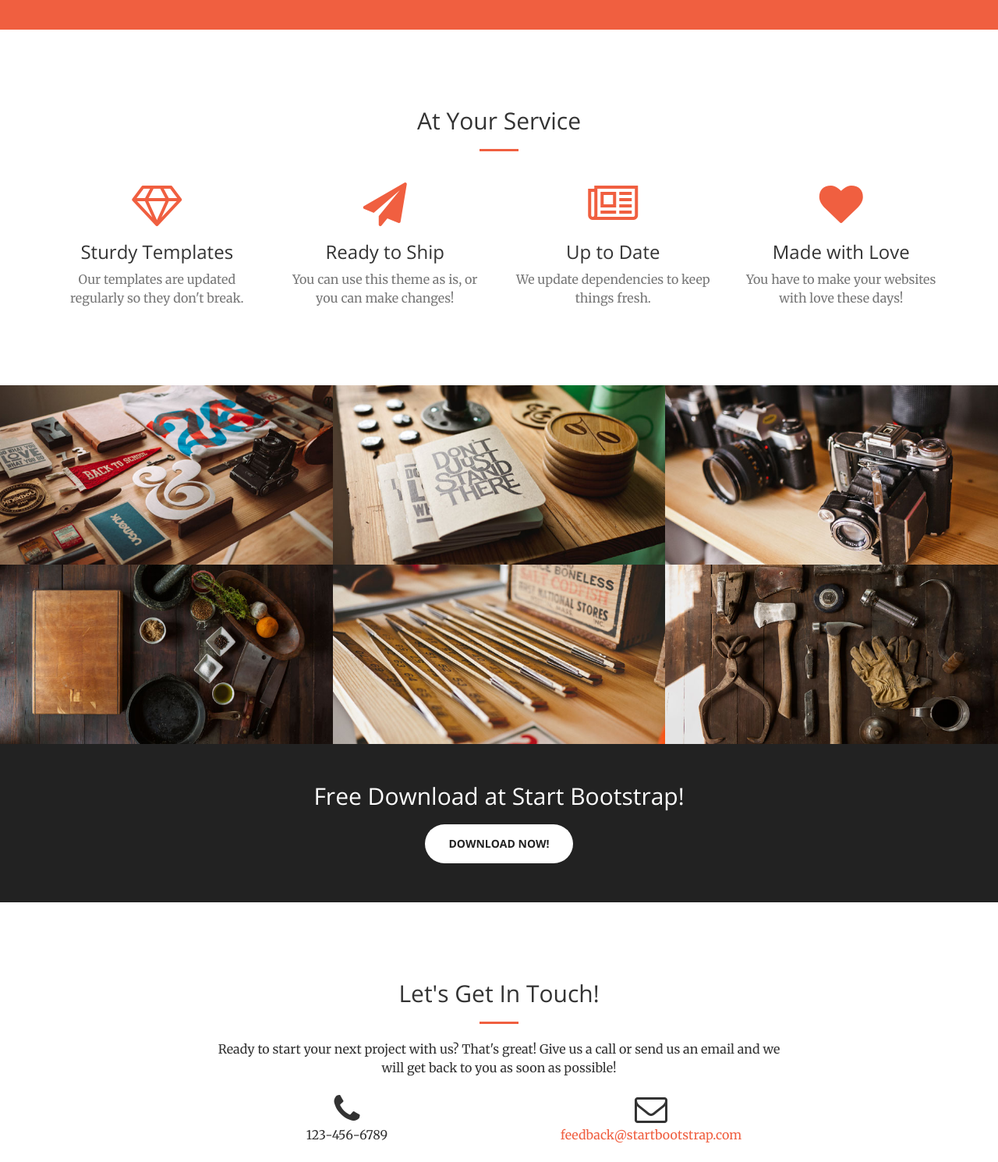
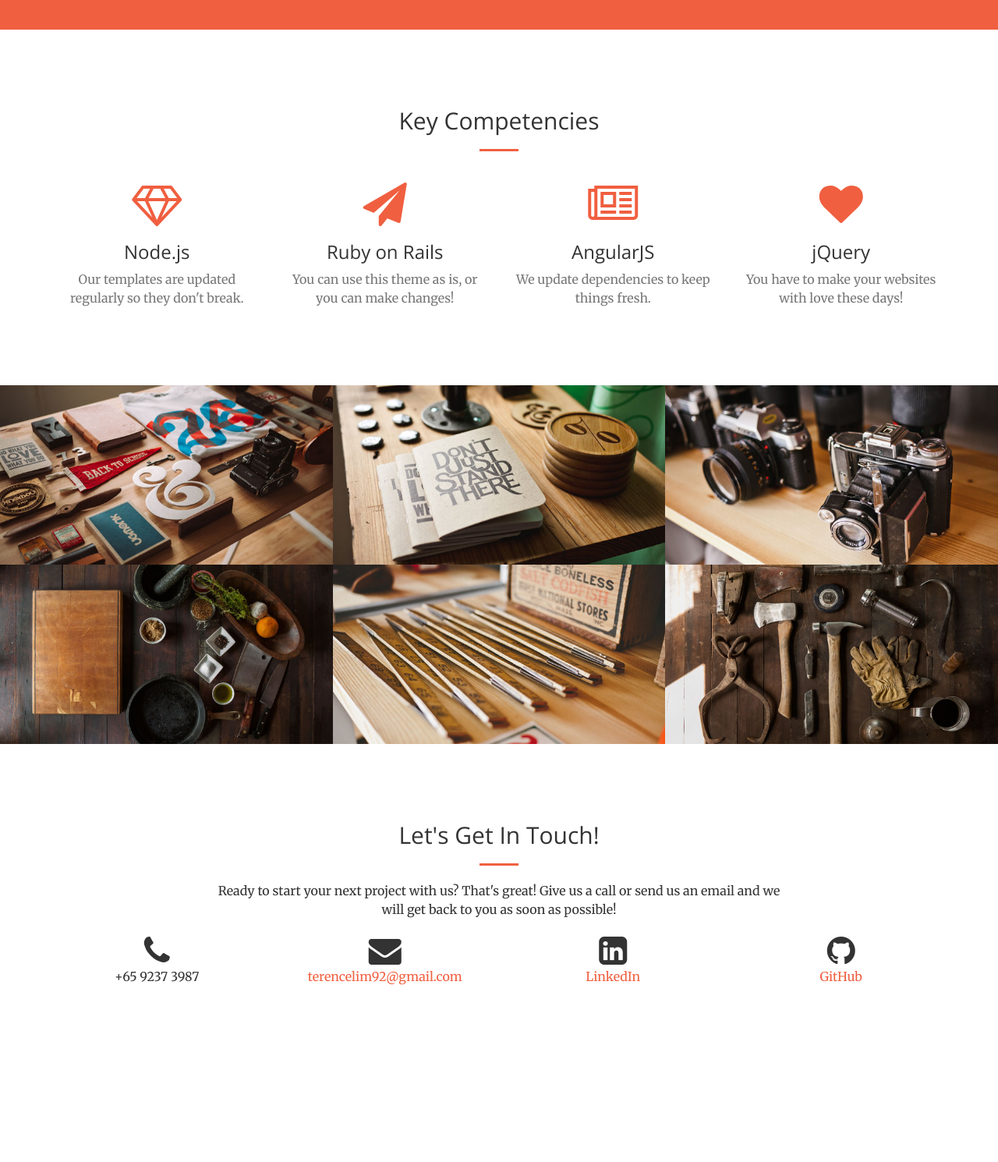
Before and after one commit to terencelimsayjian/terence-portfolio, a website: page index.html in a window 1280 px wide. Shown: the part 1180-2670 px from the top of the page at 78% size. After the commit the page ends 2564 px from the top, so only its background shows below. Drawn offline with nearby package versions, Linux system fonts and the light colour scheme.

Commit message:
gh-pages first commit

```diff
--- a/index.html
+++ b/index.html
@@ -9,7 +9,7 @@
     <meta name="description" content="">
     <meta name="author" content="">
 
-    <title>Creative - Start Bootstrap Theme</title>
+    <title>Terence Lim</title>
 
     <!-- Bootstrap Core CSS -->
     <link href="vendor/bootstrap/css/bootstrap.min.css" rel="stylesheet">
@@ -43,7 +43,7 @@
                 <button type="button" class="navbar-toggle collapsed" data-toggle="collapse" data-target="#bs-example-navbar-collapse-1">
                     <span class="sr-only">Toggle navigation</span> Menu <i class="fa fa-bars"></i>
                 </button>
-                <a class="navbar-brand page-scroll" href="#page-top">Start Bootstrap</a>
+                <a class="navbar-brand page-scroll" href="#page-top">Terence Lim</a>
             </div>
 
             <!-- Collect the nav links, forms, and other content for toggling -->
@@ -71,7 +71,7 @@
     <header>
         <div class="header-content">
             <div class="header-content-inner">
-                <h1 id="homeHeading">Your Favorite Source of Free Bootstrap Themes</h1>
+                <h1 id="homeHeading">Hi, I'm Terence!</h1>
                 <hr>
                 <p>Start Bootstrap can help you build better websites using the Bootstrap CSS framework! Just download your template and start going, no strings attached!</p>
                 <a href="#about" class="btn btn-primary btn-xl page-scroll">Find Out More</a>
@@ -96,7 +96,7 @@
         <div class="container">
             <div class="row">
                 <div class="col-lg-12 text-center">
-                    <h2 class="section-heading">At Your Service</h2>
+                    <h2 class="section-heading">Key Competencies</h2>
                     <hr class="primary">
                 </div>
             </div>
@@ -106,28 +106,28 @@
                 <div class="col-lg-3 col-md-6 text-center">
                     <div class="service-box">
                         <i class="fa fa-4x fa-diamond text-primary sr-icons"></i>
-                        <h3>Sturdy Templates</h3>
+                        <h3>Node.js</h3>
                         <p class="text-muted">Our templates are updated regularly so they don't break.</p>
                     </div>
                 </div>
                 <div class="col-lg-3 col-md-6 text-center">
                     <div class="service-box">
                         <i class="fa fa-4x fa-paper-plane text-primary sr-icons"></i>
-                        <h3>Ready to Ship</h3>
+                        <h3>Ruby on Rails</h3>
                         <p class="text-muted">You can use this theme as is, or you can make changes!</p>
                     </div>
                 </div>
                 <div class="col-lg-3 col-md-6 text-center">
                     <div class="service-box">
                         <i class="fa fa-4x fa-newspaper-o text-primary sr-icons"></i>
-                        <h3>Up to Date</h3>
+                        <h3>AngularJS</h3>
                         <p class="text-muted">We update dependencies to keep things fresh.</p>
                     </div>
                 </div>
                 <div class="col-lg-3 col-md-6 text-center">
                     <div class="service-box">
                         <i class="fa fa-4x fa-heart text-primary sr-icons"></i>
-                        <h3>Made with Love</h3>
+                        <h3>jQuery</h3>
                         <p class="text-muted">You have to make your websites with love these days!</p>
                     </div>
                 </div>
@@ -232,15 +232,6 @@
         </div>
     </section>
 
-    <aside class="bg-dark">
-        <div class="container text-center">
-            <div class="call-to-action">
-                <h2>Free Download at Start Bootstrap!</h2>
-                <a href="http://startbootstrap.com/template-overviews/creative/" class="btn btn-default btn-xl sr-button">Download Now!</a>
-            </div>
-        </div>
-    </aside>
-
     <section id="contact">
         <div class="container">
             <div class="row">
@@ -249,13 +240,21 @@
                     <hr class="primary">
                     <p>Ready to start your next project with us? That's great! Give us a call or send us an email and we will get back to you as soon as possible!</p>
                 </div>
-                <div class="col-lg-4 col-lg-offset-2 text-center">
+                <div class="col-lg-3 text-center">
                     <i class="fa fa-phone fa-3x sr-contact"></i>
-                    <p>123-456-6789</p>
+                    <p>+65 9237 3987</p>
                 </div>
-                <div class="col-lg-4 text-center">
-                    <i class="fa fa-envelope-o fa-3x sr-contact"></i>
-                    <p><a href="mailto:your-email@your-domain.com">feedback@startbootstrap.com</a></p>
+                <div class="col-lg-3 text-center">
+                    <i class="fa fa-envelope fa-3x sr-contact"></i>
+                    <p><a>terencelim92@gmail.com</a></p>
+                </div>
+                <div class="col-lg-3 text-center">
+                    <i class="fa fa-linkedin-square fa-3x sr-contact"></i>
+                    <p><a href="https://www.linkedin.com/in/terencelsj">LinkedIn</a></p>
+                </div>
+                <div class="col-lg-3 text-center">
+                    <i class="fa fa-github fa-3x sr-contact"></i>
+                    <p><a href="https://github.com/terencelimsayjian">GitHub</a></p>
                 </div>
             </div>
         </div>
```
